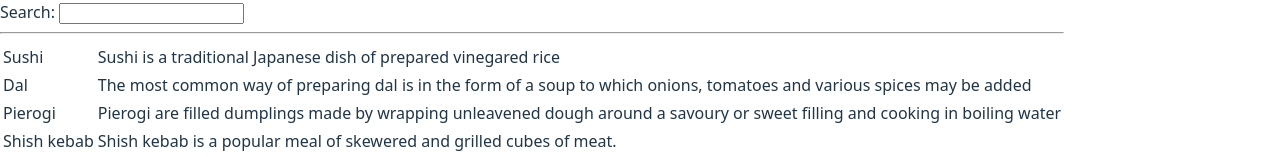
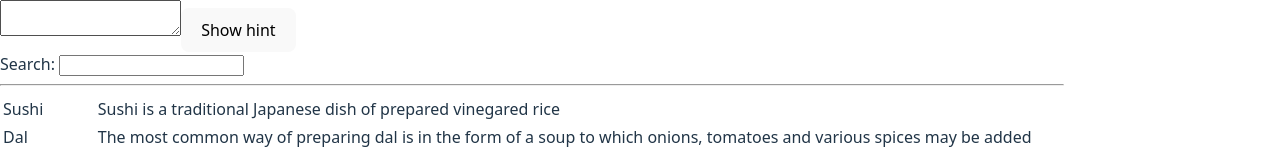
Before and after one commit to eirosiuss/30-Days-of-Javascript, a React (Vite) app in the folder passing-props-to-component/: page / in a window 1280 px wide. Shown: the top 157 px of the page. Built offline with nearby package versions, Linux system fonts and the light colour scheme.

Commit message:
Fix disappearing input text

```diff
--- a/passing-props-to-component/src/App.jsx
+++ b/passing-props-to-component/src/App.jsx
@@ -23,6 +23,7 @@
 import MailClient from './MailClient.jsx'
 import SyncedInputs from './SyncedInputs.jsx'
 import FilterableList from './FilterableList.jsx'
+import FormTwo from './FormTwo.jsx'
 function getImageUrl(imageId, size = "s") {
   return "https://i.imgur.com/" + imageId + size + ".jpg";
 }
@@ -111,6 +112,7 @@
 function App() {
   return (
     <>
+    <FormTwo/>
     <FilterableList/>
     <SyncedInputs/>
     <MailClient/>
--- /dev/null
+++ b/passing-props-to-component/src/FormTwo.jsx
@@ -0,0 +1,74 @@
+// mano sprendimas
+// import { useState } from "react";
+
+// export default function App() {
+//   const [showHint, setShowHint] = useState(false);
+//   return (
+//     <div>
+//       <Form />
+//       {showHint ? (
+//         <>
+//           <p>
+//             <i>Hint: Your favorite city?</i>
+//           </p>
+//           <button
+//             onClick={() => {
+//               setShowHint(false);
+//             }}
+//           >
+//             Hide hint
+//           </button>
+//         </>
+//       ) : (
+//         <button
+//           onClick={() => {
+//             setShowHint(true);
+//           }}
+//         >
+//           Show hint
+//         </button>
+//       )}
+//     </div>
+//   );
+// }
+
+// function Form() {
+//   const [text, setText] = useState("");
+//   return <textarea value={text} onChange={(e) => setText(e.target.value)} />;
+// }
+
+import { useState } from 'react';
+
+export default function App() {
+  const [showHint, setShowHint] = useState(false);
+  if (showHint) {
+    return (
+      <div>
+        <p><i>Hint: Your favorite city?</i></p>
+        <Form />
+        <button onClick={() => {
+          setShowHint(false);
+        }}>Hide hint</button>
+      </div>
+    );
+  }
+  return (
+    <div>
+      {null}
+      <Form />
+      <button onClick={() => {
+        setShowHint(true);
+      }}>Show hint</button>
+    </div>
+  );
+}
+
+function Form() {
+  const [text, setText] = useState('');
+  return (
+    <textarea
+      value={text}
+      onChange={e => setText(e.target.value)}
+    />
+  );
+}
```
